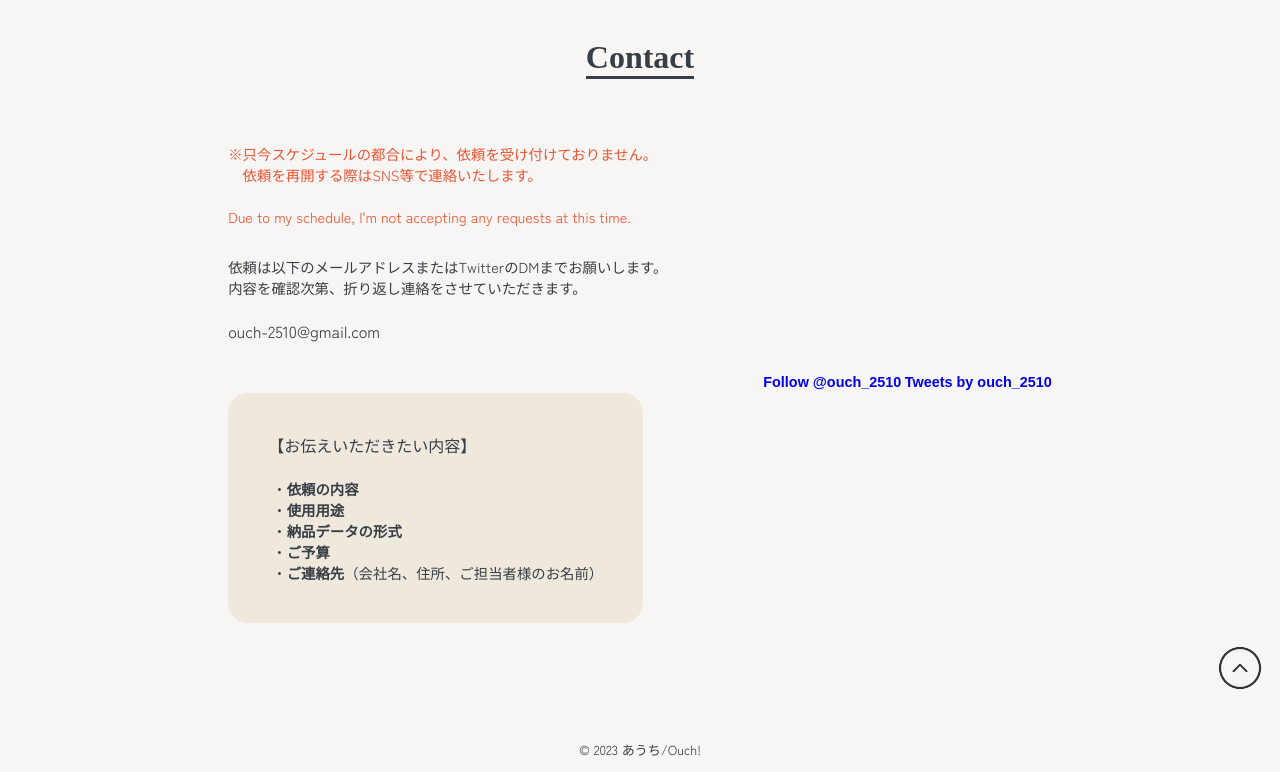
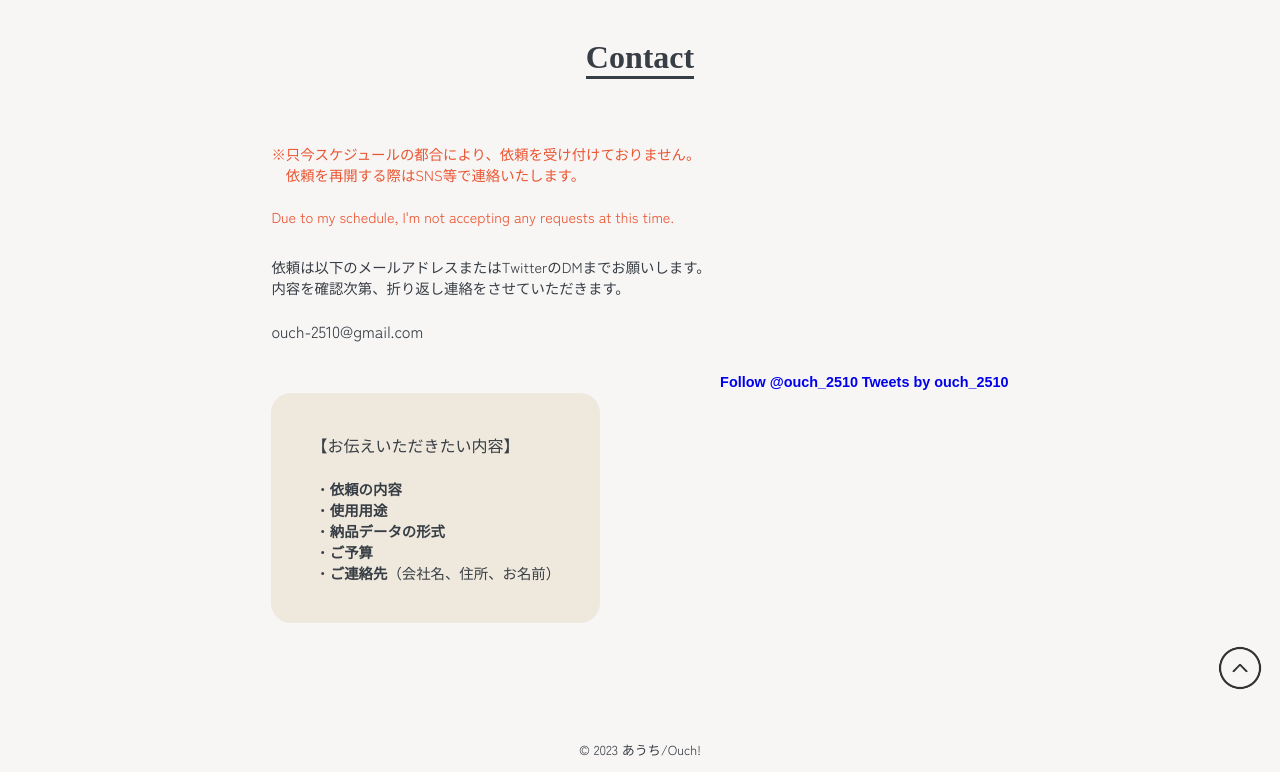
Before and after one commit to SEKI-2804/ouch2510, a plain HTML site: page contact.html in a window 1280 px wide. Shown: the part 92-864 px from the top of the page. Drawn offline with nearby package versions, Linux system fonts and the light colour scheme.

Commit message:
Update contact.html

```diff
--- a/contact.html
+++ b/contact.html
@@ -63,7 +63,7 @@
                             &nbsp;・<strong>使用用途</strong><br>
                             &nbsp;・<strong>納品データの形式</strong><br>
                             &nbsp;・<strong>ご予算</strong><br>
-                            &nbsp;・<strong>ご連絡先</strong>（会社名、住所、ご担当者様のお名前）<br>
+                            &nbsp;・<strong>ご連絡先</strong>（会社名、住所、お名前）<br>
                         </p>
                     </div>
                     <div class="fadeUpTrigger">
```
